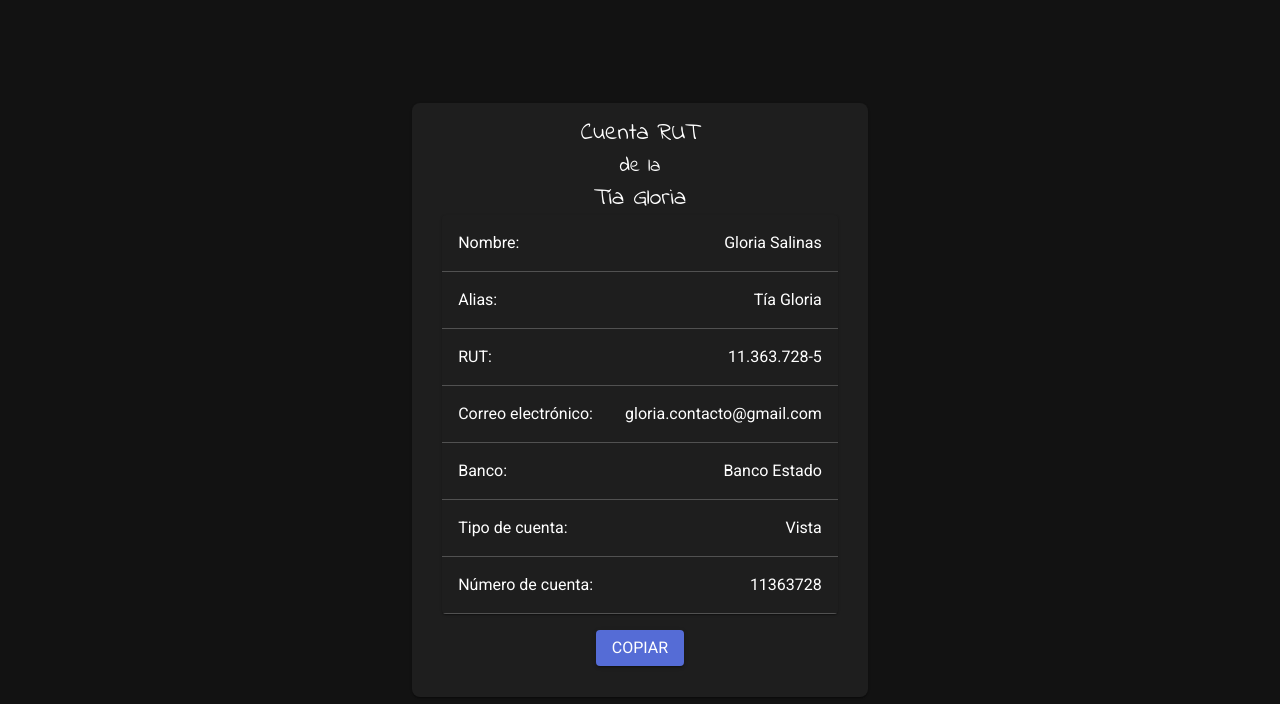
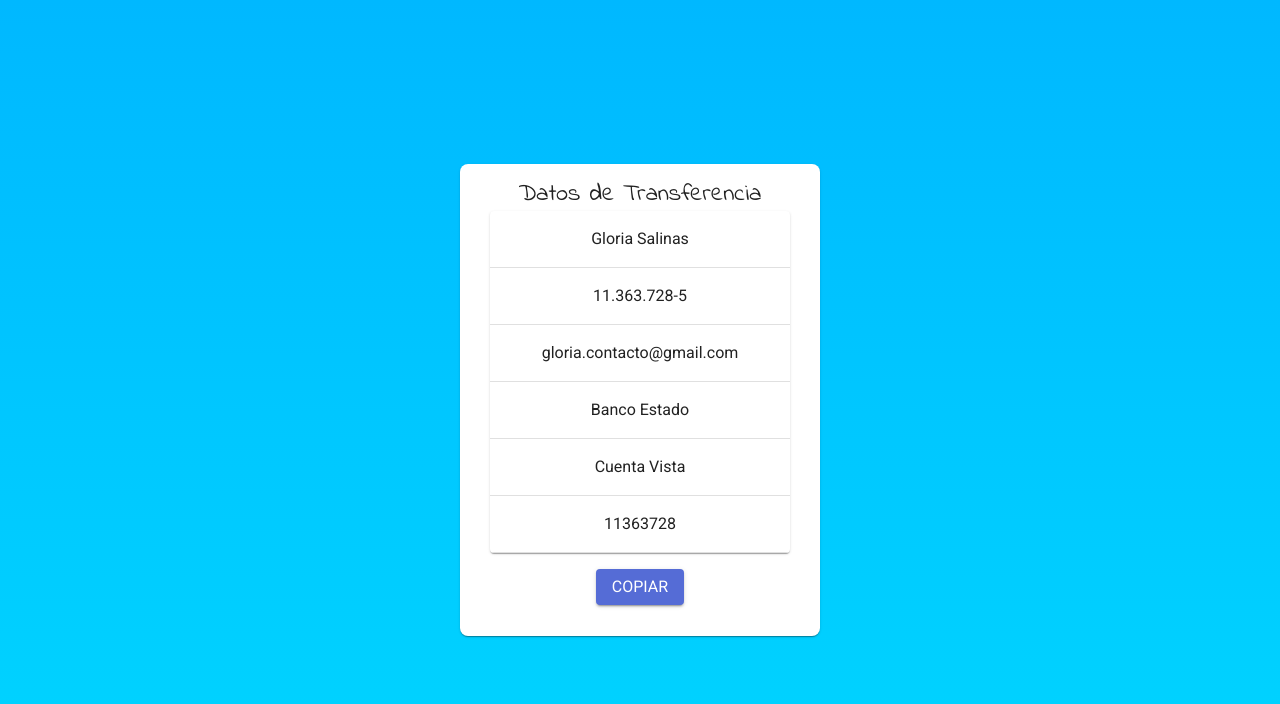
Before and after one commit to Ripezo/tia-gloria, a Next.js app: page /cuenta in a window 1280 px wide. Shown: the top 704 px of the page. Built offline with nearby package versions, Linux system fonts and the light colour scheme.

Commit message:
Light theme, data simplify.

```diff
--- a/pages/cuenta.tsx
+++ b/pages/cuenta.tsx
@@ -37,72 +37,40 @@ export default function Cuenta() {
           }}
         >
           <Typography variant="h5" sx={{ userSelect: "none" }}>
-            Cuenta RUT
-          </Typography>
-          <Typography variant="h6" sx={{ userSelect: "none" }}>
-            de la
-          </Typography>
-          <Typography variant="h5" sx={{ userSelect: "none" }}>
-            Tía Gloria
+            Datos de Transferencia
           </Typography>
           <TableContainer component={Paper}>
             <Table sx={{ minWidth: "300px" }}>
               <TableBody>
                 <TableRow>
-                  <TableCell component={"th"} scope={"row"}>
-                    <Typography variant="body1" sx={{ userSelect: "none" }}>Nombre:</Typography>
-                  </TableCell>
-                  <TableCell align="right">
+                  <TableCell align="center">
                     <Typography variant="body1">Gloria Salinas</Typography>
                   </TableCell>
                 </TableRow>
                 <TableRow>
-                  <TableCell component={"th"} scope={"row"}>
-                    <Typography variant="body1" sx={{ userSelect: "none" }}>Alias:</Typography>
-                  </TableCell>
-                  <TableCell align="right">
-                    <Typography variant="body1">Tía Gloria</Typography>
-                  </TableCell>
-                </TableRow>
-                <TableRow>
-                  <TableCell component={"th"} scope={"row"}>
-                    <Typography variant="body1" sx={{ userSelect: "none" }}>RUT:</Typography>
-                  </TableCell>
-                  <TableCell align="right">
+                  <TableCell align="center">
                     <Typography variant="body1">11.363.728-5</Typography>
                   </TableCell>
                 </TableRow>
                 <TableRow>
-                  <TableCell component={"th"} scope={"row"}>
-                    <Typography variant="body1" sx={{ userSelect: "none" }}>Correo electrónico:</Typography>
-                  </TableCell>
-                  <TableCell align="right">
+                  <TableCell align="center">
                     <Typography variant="body1">
                       gloria.contacto@gmail.com
                     </Typography>
                   </TableCell>
                 </TableRow>
                 <TableRow>
-                  <TableCell component={"th"} scope={"row"}>
-                    <Typography variant="body1" sx={{ userSelect: "none" }}>Banco:</Typography>
-                  </TableCell>
-                  <TableCell align="right">
+                  <TableCell align="center">
                     <Typography variant="body1">Banco Estado</Typography>
                   </TableCell>
                 </TableRow>
                 <TableRow>
-                  <TableCell component={"th"} scope={"row"}>
-                    <Typography variant="body1" sx={{ userSelect: "none" }}>Tipo de cuenta:</Typography>
-                  </TableCell>
-                  <TableCell align="right">
-                    <Typography variant="body1">Vista</Typography>
+                  <TableCell align="center">
+                    <Typography variant="body1">Cuenta Vista</Typography>
                   </TableCell>
                 </TableRow>
                 <TableRow>
-                  <TableCell component={"th"} scope={"row"}>
-                    <Typography variant="body1" sx={{ userSelect: "none" }}>Número de cuenta:</Typography>
-                  </TableCell>
-                  <TableCell align="right">
+                  <TableCell align="center">
                     <Typography variant="body1">11363728</Typography>
                   </TableCell>
                 </TableRow>
--- a/src/theme.tsx
+++ b/src/theme.tsx
@@ -20,7 +20,7 @@ export const roboto = Roboto({
 const theme = createTheme({
 
   palette: {
-    mode: "dark",
+    mode: "light",
     primary: {
       main: "#556cd6",
     },
--- a/styles/globals.css
+++ b/styles/globals.css
@@ -6,6 +6,8 @@ body {
     Ubuntu, Cantarell, Fira Sans, Droid Sans, Helvetica Neue, sans-serif;
   width: 100%;
   height: 100%;
+  background: rgb(0,184,255);
+background: linear-gradient(180deg, rgba(0,184,255,1) 0%, rgba(0,213,255,1) 100%);
 }
 
 a {
@@ -22,7 +24,7 @@ a {
   height: 100%;
 }
 
-@media (prefers-color-scheme: dark) {
+/* @media (prefers-color-scheme: dark) {
   html {
     color-scheme: dark;
   }
@@ -30,4 +32,4 @@ a {
     color: white;
     background: black;
   }
-}
+} */
```
